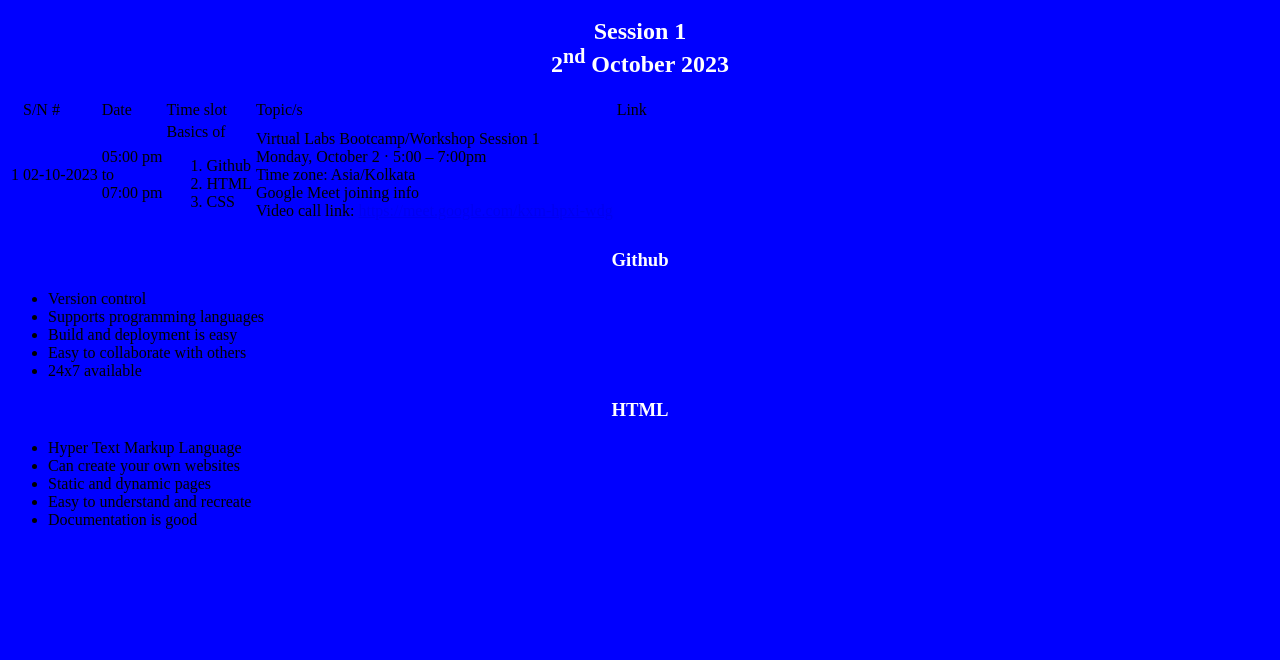
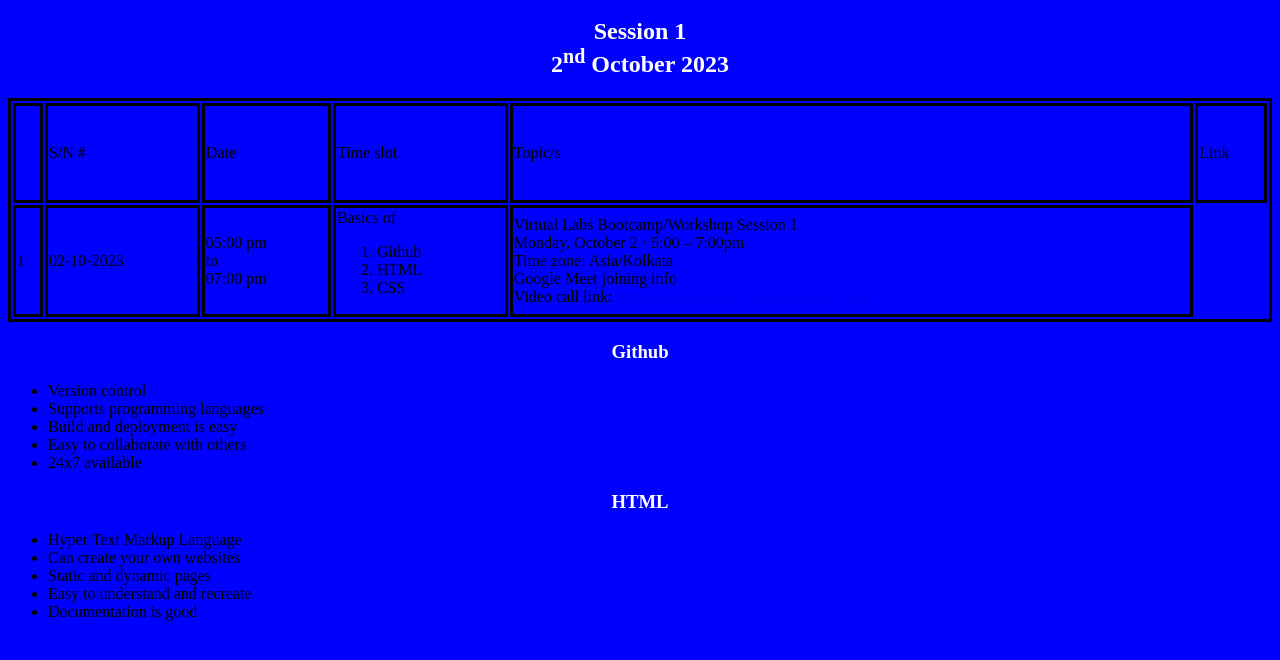
Before and after one commit to AKRNANDULA/S1_VIT_Wrkshp_02102023, a plain HTML site: page index.html in a window 1280 px wide. Shown: the part 48-708 px from the top of the page. Drawn offline with Linux system fonts and the light colour scheme.

Commit message:
Update aditya.css
Added the styles for table and its rows

```diff
--- a/aditya.css
+++ b/aditya.css
@@ -4,3 +4,17 @@
 h1, h2, h3{
   color:white;
 }
+table, th, td {
+  border: 3px solid;
+}
+
+table {
+  width: 100%;
+}
+tr{
+  height: 100px;
+  width: auto;
+}
+th {
+  text-align: Center;
+}
```
